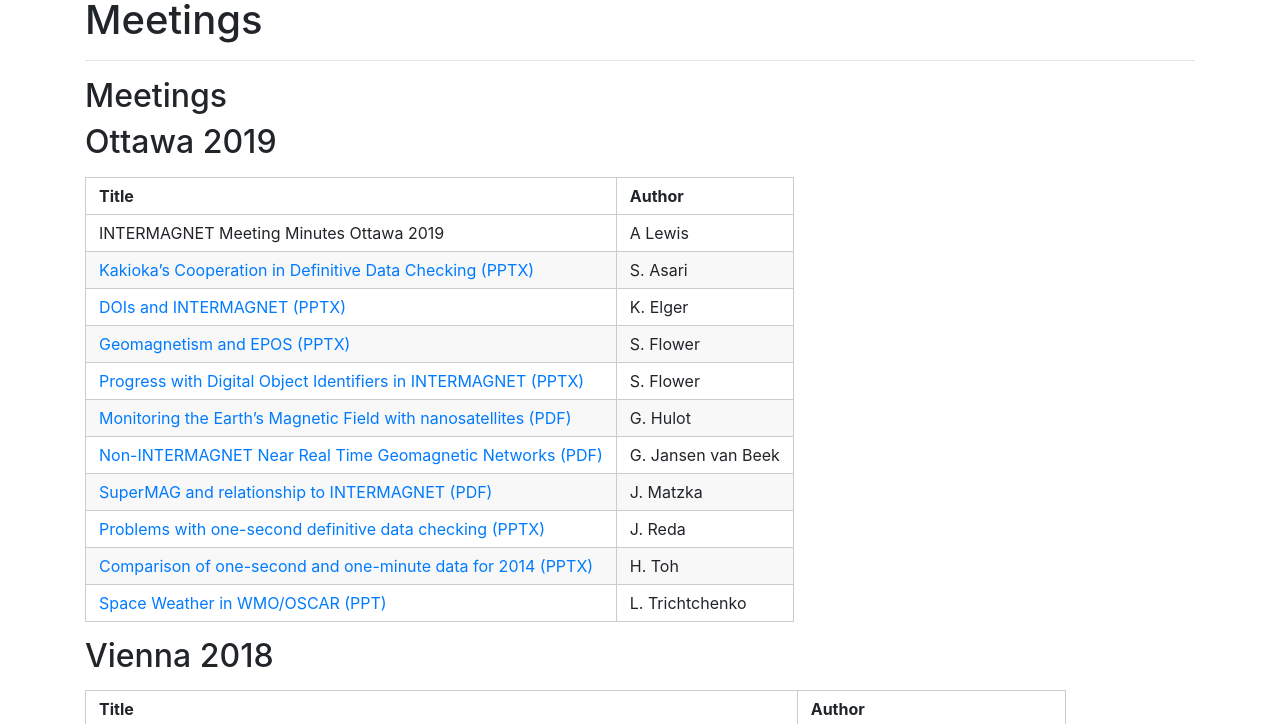
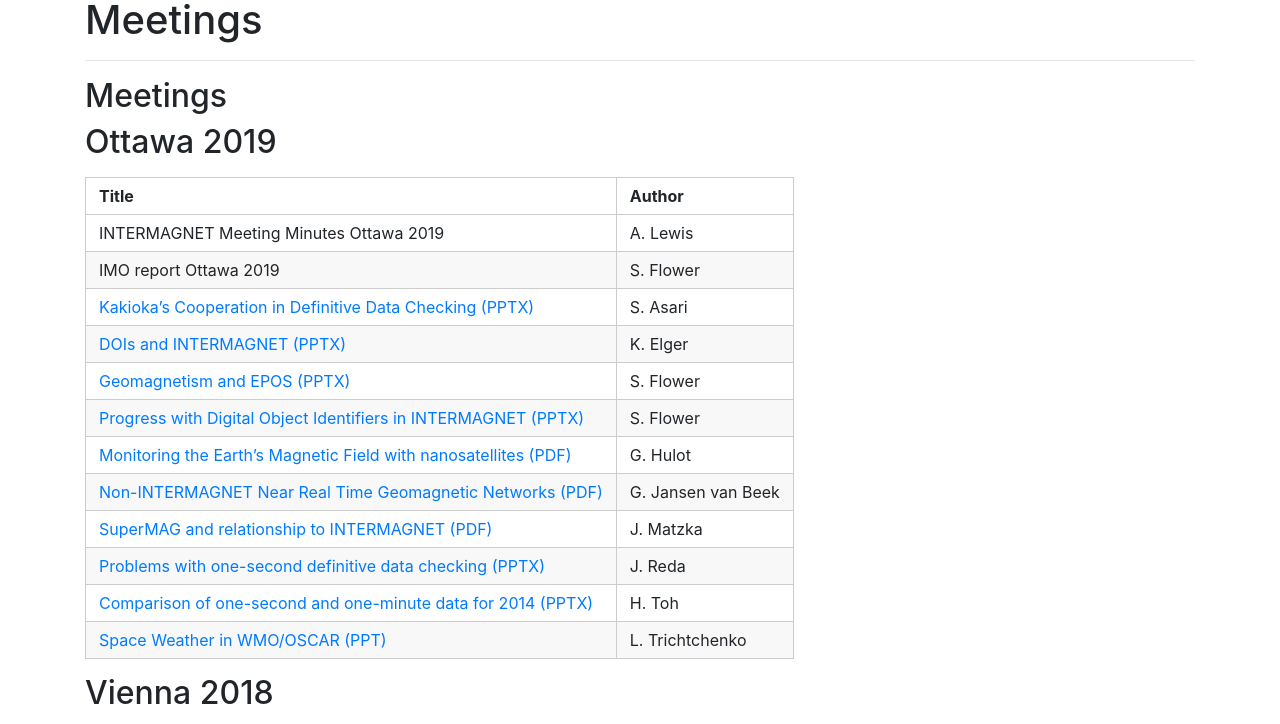
Before and after one commit to INTERMAGNET/intermagnet.github.io, a Jekyll site: the page built from meetings.md, in a window 1280 px wide and 900 px high, cut to the strip 176-900 px from the top of the window. Built offline with Jekyll 4.4.1, drawn with Linux system fonts in a browser that asks for light colours; our own code applies the rules of GitHub Pages for plain Markdown files.

Commit message:
Add reference for Ottawa IMO report to meetings.md

```diff
--- a/meetings.md
+++ b/meetings.md
@@ -4,7 +4,8 @@
 
 | Title  | Author |
 |--------|--------|
-|INTERMAGNET Meeting Minutes Ottawa 2019|A Lewis|
+|INTERMAGNET Meeting Minutes Ottawa 2019|A. Lewis|
+|IMO report Ottawa 2019|S. Flower|
 |[Kakioka's Cooperation in Definitive Data Checking (PPTX)](/meetings/2019-Ottawa/Asari-KakiokaIntermagnet2019.pptx)|S. Asari|
 |[DOIs and INTERMAGNET (PPTX)](/meetings/2019-Ottawa/Elger-INTERMAGNET-WS-slides.pptx)|K. Elger|
 |[Geomagnetism and EPOS (PPTX)](/meetings/2019-Ottawa/Flower-GeomagAndEPOS.pptx)|S. Flower|
```
